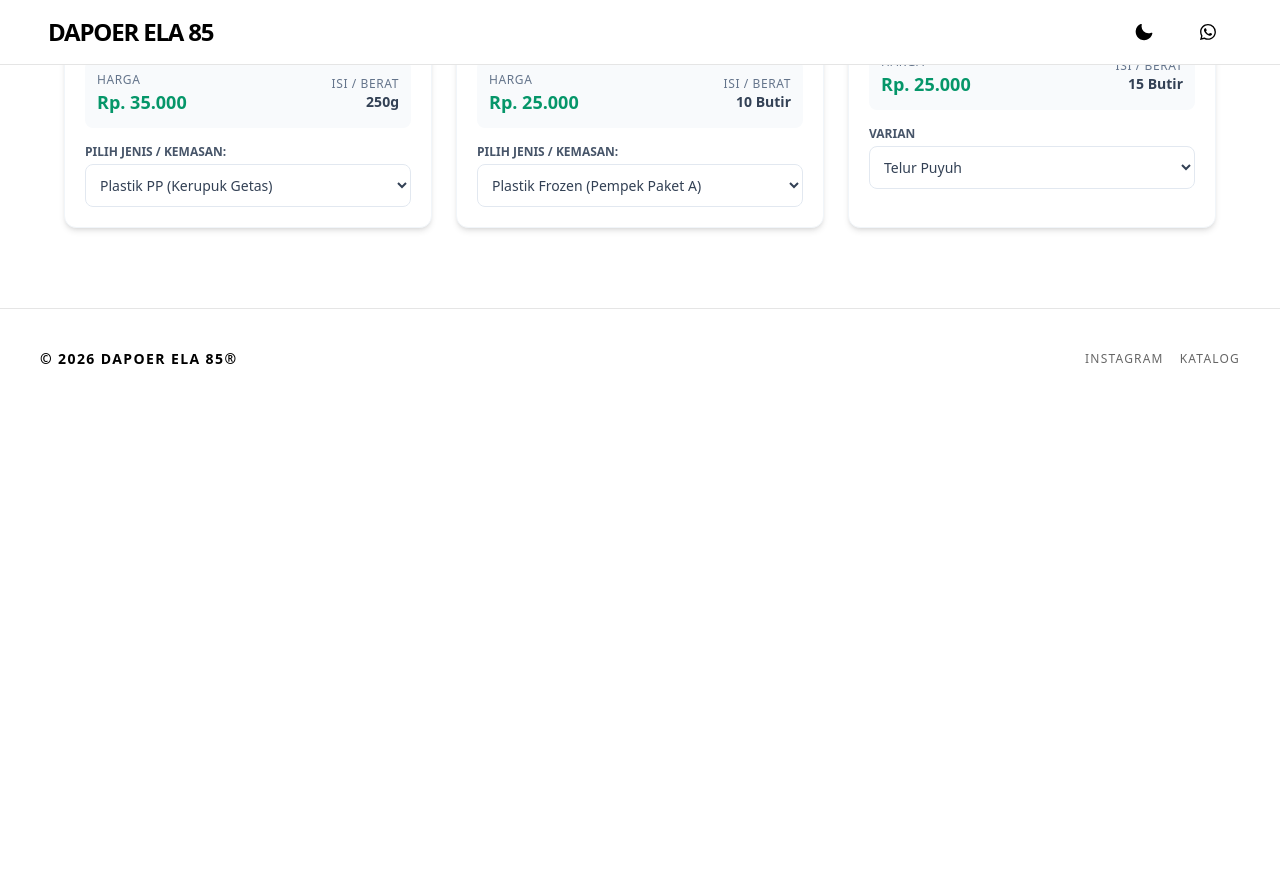
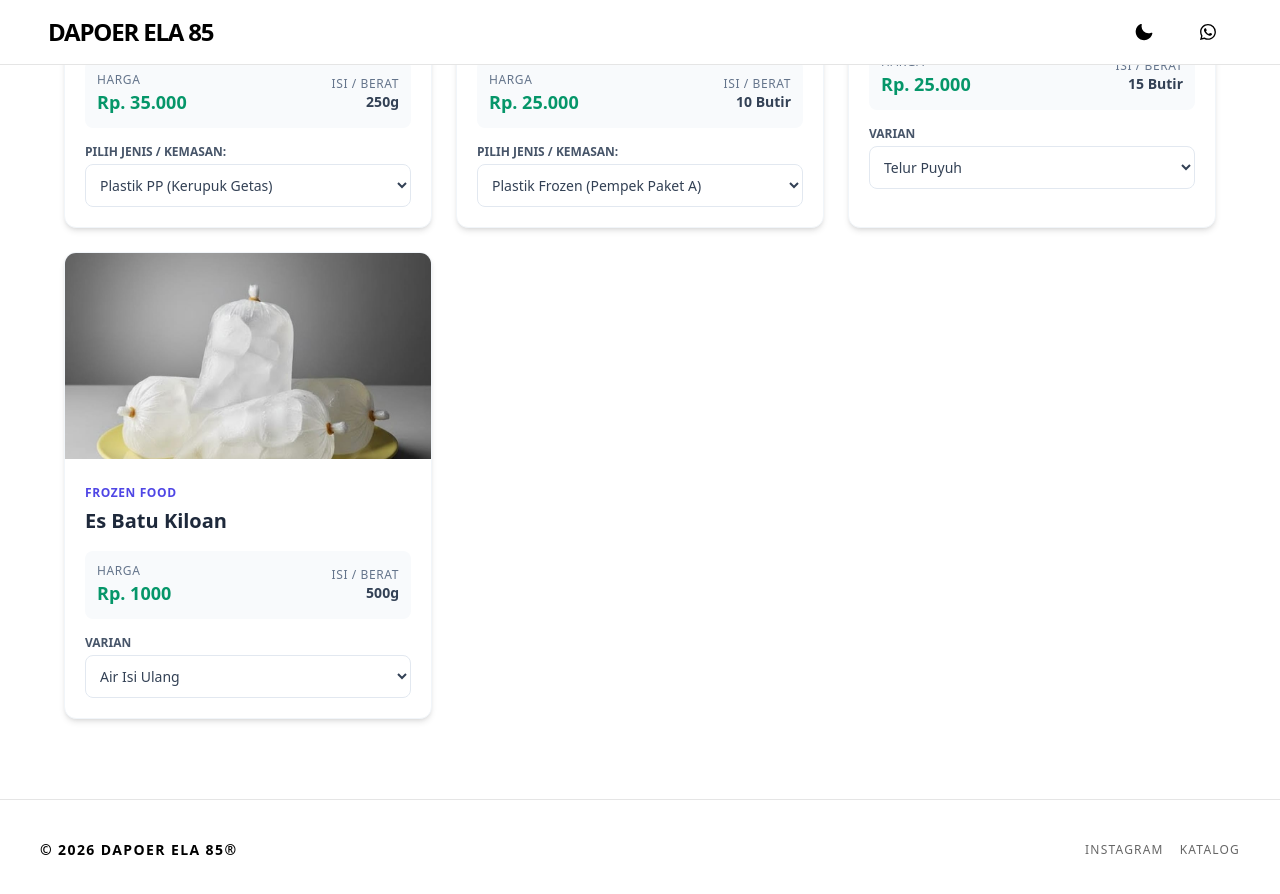
Before and after one commit to dapoerela85/dapoerela85.github.io, a Jekyll site: the page built from _pages/catalog.html, in a window 1280 px wide and 900 px high, scrolled down 3656 px. Shown: the top 894 px of the window. Built offline with Jekyll 4.4.1, drawn with Linux system fonts in a browser that asks for light colours; nearby versions of some CDN libraries; before the commit the page ends 4065 px from its top, so only the background shows below that.

Commit message:
Update products.yml

```diff
--- a/_data/products.yml
+++ b/_data/products.yml
@@ -332,3 +332,15 @@ products:
     varian:
       - varian_name: Telur Puyuh
       - varian_name: Gajih/Lemak
+
+  - id: es-batu
+    title: Es Batu Kiloan
+    kategori: Frozen Food
+    berat: 500g
+    img: es-batu.jpg
+    harga_jual: Rp. 1000
+    jenis_kemasan: Plastik Kiloan
+    deskripsi: "Es batu air tawar cocok untuk memasak."
+    varian:
+      - varian_name: Air Isi Ulang
+      - varian_name: Air Sumur
```
